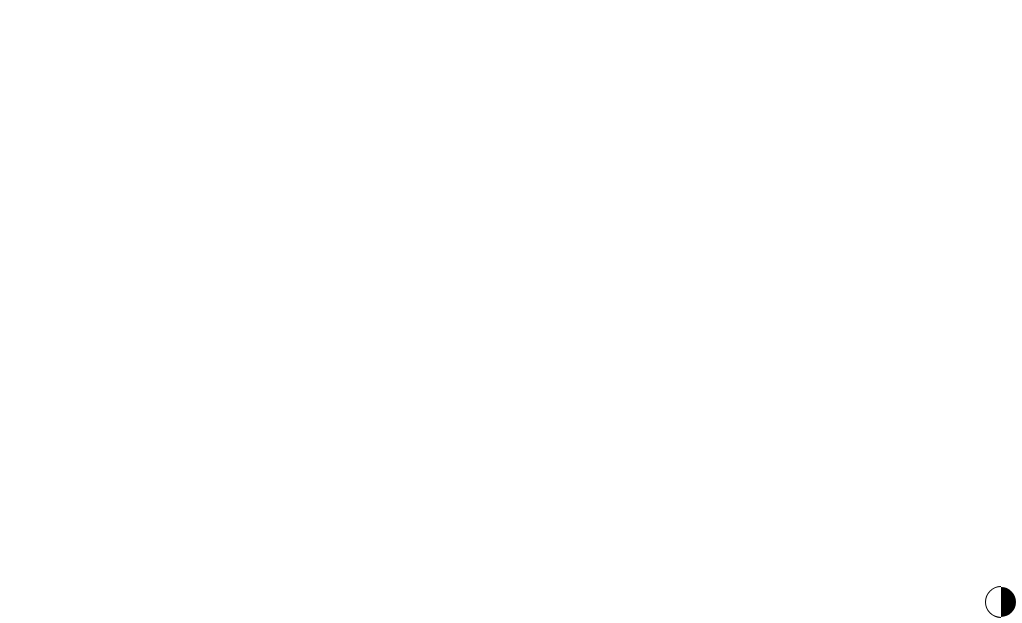
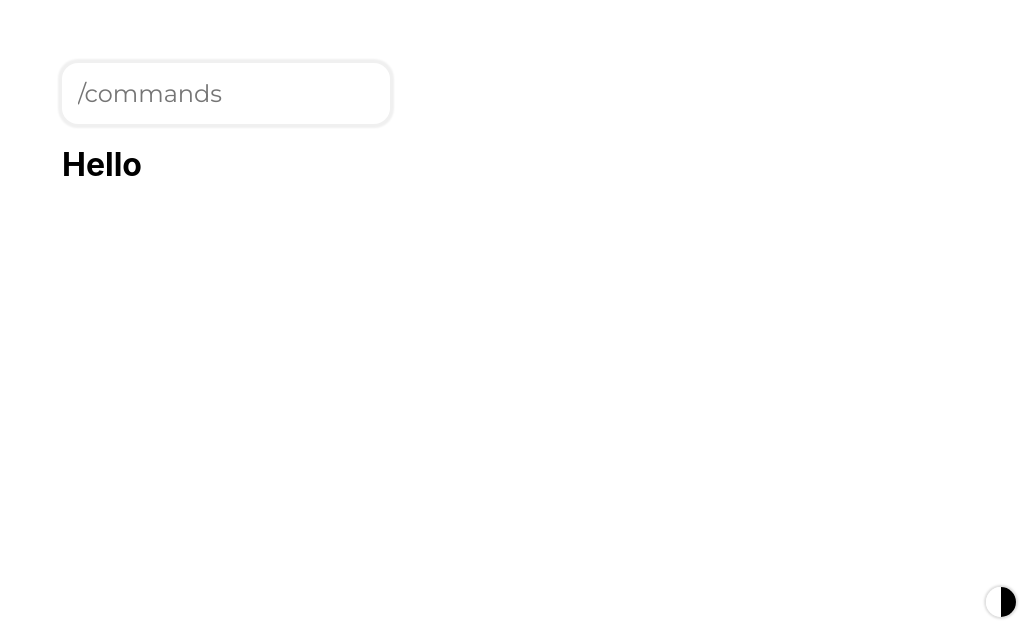
Before and after one commit to ScripteJunkie/motrou, a React (Create React App) app: page / in a window 1280 px wide. Shown: the part 177-800 px from the top of the page, without its empty margins (258-1280 px from the left). Built offline with nearby package versions, Linux system fonts and the light colour scheme.

Commit message:
Console prototype

```diff
--- a/package.json
+++ b/package.json
@@ -9,6 +9,7 @@
     "draft-js": "^0.11.7",
     "react": "^17.0.1",
     "react-dom": "^17.0.1",
+    "react-hotkeys": "^2.0.0",
     "react-scripts": "4.0.3",
     "reactjs": "^1.0.0",
     "web-vitals": "^1.1.0"
--- /dev/null
+++ b/src/components/Console/Console.css
@@ -0,0 +1,61 @@
+html, body {
+	margin: 0px;
+	padding: 0px;
+	height: 100%;
+	overflow-y: visible;
+	overflow-x: hidden;
+	display: block;
+}
+
+body {
+	background: var(--color-primary);
+	position: relative;
+}
+
+:root {
+	--color-primary: #ffffff;
+	--color-accent: #F0F0F0;
+	--color-font: #000000;
+	--disp: none;
+	--height: 10rem;
+}
+
+::-webkit-scrollbar {
+    width: 0px;
+    background: transparent;
+	scrollbar-width: none; /* Firefox */
+  	-ms-overflow-style: none;  /* IE 10+ */
+	display: none;
+}
+
+form {
+	z-index: 5;
+	margin-top: 30vmin;
+	left: 50%;
+	position: absolute;
+	width: 50%;
+  	transform: translate(-50%, 0);
+}
+
+#console {
+	min-height: 10px;
+	background-color: var(--color-primary);
+	border-radius: 1rem;
+	padding: 2vmin;
+	font-size: 3vmin;
+	color: var(--color-font);
+	font-weight: 400;
+	font-family: 'Montserrat', sans-serif;
+	box-shadow: 0rem 0rem 2px 4px var(--color-accent);
+	outline: none;
+	border: none;
+}
+
+h1 {
+	color: var(--color-font);
+}
+@media only print {
+	#console {
+		display: none;
+	}
+}
--- /dev/null
+++ b/src/components/Console/Console.js
@@ -0,0 +1,27 @@
+import React, { Component } from 'react';
+import {Editor, EditorState} from 'draft-js'
+import {getDefaultKeyBinding, KeyBindingUtil, RichUtils, convertToRaw, convertFromRaw} from 'draft-js';
+import './Console.css';
+
+export default class Documents extends Component {
+  constructor(props) {
+    super(props);
+    this.state = { username: '' };
+
+  }
+
+  onChange = editorState => {const contentState = editorState.getCurrentContent(); this.sendQue(contentState); this.setState({editorState})};
+
+  sendQue = (event) => {
+    this.setState({username: event.target.value});
+  }
+
+  render() {
+    return (
+      <form>
+        <input id="console" type="text" contenteditable="true" aria-placeholder="/commands" placeholder="/commands" onChange={this.sendQue}></input>
+        <h1>Hello {this.state.username}</h1>
+      </form>
+    );
+  }
+}
--- a/src/components/Editor/App.css
+++ b/src/components/Editor/App.css
@@ -31,6 +31,7 @@ body {
 	background: var(--color-primary);
 	color: var(--color-font);
 	z-index: 1;
+	position: fixed;
 }
 
 div.DraftEditor-root {
--- a/src/components/Swap/Swap.css
+++ b/src/components/Swap/Swap.css
@@ -3,20 +3,10 @@
 	width: 30px;
 	border-radius: 100%;
 	background: linear-gradient(to right,  white 0%, white 50%, black 50%, black 100%);
-	/*box-shadow: 0px 0px 2px 2px rgba(132, 132, 132, 0.25);*/
+	box-shadow: 0px 0px 2px 2px rgba(132, 132, 132, 0.25);
 	margin: 1px;
-	z-index: 3;
-}
-
-.border {
-	height: 32px;
-	width: 32px;
-	border-radius: 100%;
-	background: linear-gradient(to right,  black 0%, black 50%, white 50%, white 100%);
-	/*box-shadow: 0px 0px 2px 2px rgba(132, 132, 132, 0.25);*/
 	z-index: 2;
 	position: fixed;
 	bottom: 5px;
 	right: 5px;
-	align-content: center;
 }
--- a/src/components/Swap/Swap.js
+++ b/src/components/Swap/Swap.js
@@ -44,9 +44,7 @@ export default class Swap extends Component {
 
   render() {
     return (
-      <div className="border">
       <div className="swap" onClick={this.handleClick}></div>
-      </div>
     );
   }
 }
--- a/src/index.js
+++ b/src/index.js
@@ -3,12 +3,14 @@ import ReactDOM from 'react-dom';
 import './index.css';
 import App from './components/Editor/App';
 import Swap from './components/Swap/Swap';
+import Console from './components/Console/Console';
 //import Documents from './components/Documents/Documents';
 //import Split from './components/Split/Split';
-import reportWebVitals from './tests/reportWebVitals';
+//import reportWebVitals from './tests/reportWebVitals';
 
 ReactDOM.render(
   <React.StrictMode>
+    <Console />
     <App />
     <Swap />
   </React.StrictMode>,
@@ -18,4 +20,4 @@ ReactDOM.render(
 // If you want to start measuring performance in your app, pass a function
 // to log results (for example: reportWebVitals(console.log))
 // or send to an analytics endpoint. Learn more: https://bit.ly/CRA-vitals
-reportWebVitals();
+//reportWebVitals();
```
Also changed, not shown: 1 other file (tests, documents, lock files or other folders).
